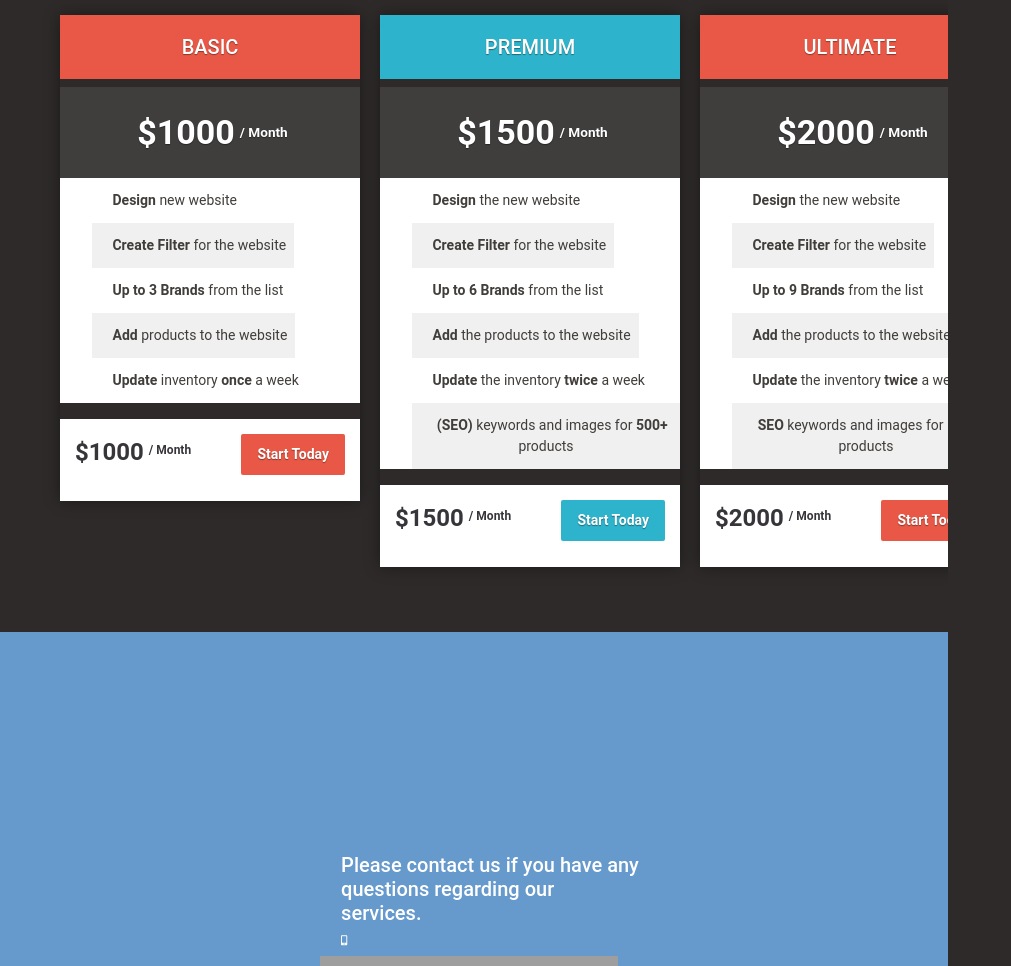
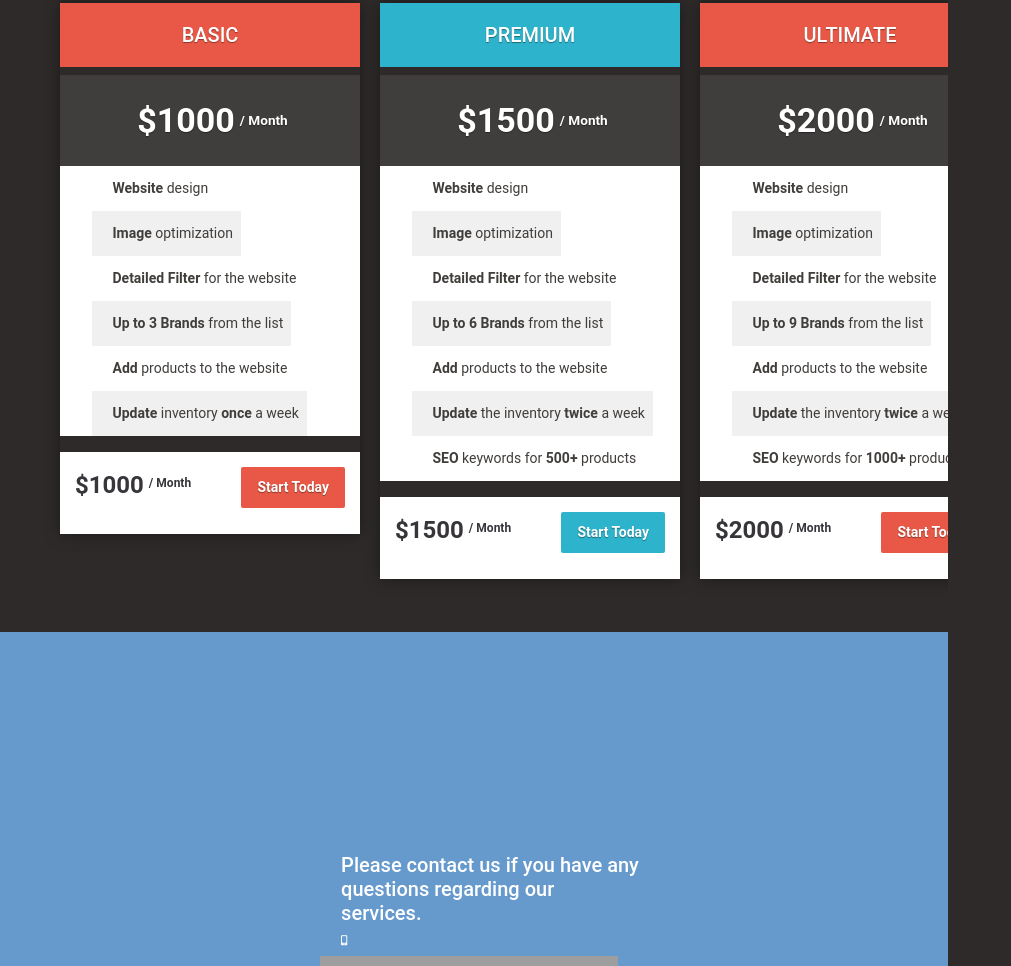
Before and after one commit to sophiessa/saytech.dev, a plain HTML site: page index.html in a window 1280 px wide. Shown: the part 2134-3100 px from the top of the page, without its empty margins (0-1011 px from the left). Drawn offline with Linux system fonts and the light colour scheme; files that its build step writes are made by us from their sources; grey boxes are pictures that could not be loaded; files whose address does not match are found by name.

Commit message:
pricing change

```diff
--- a/index.html
+++ b/index.html
@@ -120,8 +120,9 @@
                             <div class="price">$1000<sup>/ Month</sup></div>
 
                             <ul class="table-list">
-                                <li>Design <span>new website</span></li>
-                                <li>Create Filter<span> for the website</span></li>
+                                <li>Website <span>design</span></li>
+                                <li>Image <span> optimization</span></li>
+                                <li>Detailed Filter<span> for the website</span></li>
                                 <li>Up to 3 Brands <span>from the list</span></li>
                                 <li>Add <span> products to the website</span></li>
                                 <li>Update <span> inventory</span> once<span> a week</span></li>
@@ -137,12 +138,13 @@
                             <div class="price">$1500<sup>/ Month</sup></div>
 
                             <ul class="table-list">
-                                <li>Design <span>the new website</span></li>
-                                <li>Create Filter<span> for the website</span></li>
+                                <li>Website <span>design</span></li>
+                                <li>Image <span> optimization</span></li>
+                                <li>Detailed Filter<span> for the website</span></li>
                                 <li>Up to 6 Brands <span>from the list</span></li>
-                                <li>Add <span>the products to the website</span></li>
+                                <li>Add <span> products to the website</span></li>
                                 <li>Update <span>the inventory</span> twice<span> a week</span></li>
-                                <li>(SEO)<span> keywords and images for
+                                <li>SEO<span> keywords for
                                     </span>500+ <span>products</span></li>
                             </ul>
                             <div class="table-buy">
@@ -156,12 +158,13 @@
                             <div class="price">$2000<sup>/ Month</sup></div>
 
                             <ul class="table-list">
-                                <li>Design <span>the new website</span></li>
-                                <li>Create Filter<span> for the website</span></li>
+                                <li>Website <span>design</span></li>
+                                <li>Image <span> optimization</span></li>
+                                <li>Detailed Filter<span> for the website</span></li>
                                 <li>Up to 9 Brands <span>from the list</span></li>
-                                <li>Add <span>the products to the website</span></li>
+                                <li>Add <span> products to the website</span></li>
                                 <li>Update <span>the inventory</span> twice<span> a week</span></li>
-                                <li>SEO <span>keywords and images for
+                                <li>SEO<span> keywords for
                                     </span>1000+ <span>products</span></li>
                             </ul>
                             <div class="table-buy">
```
